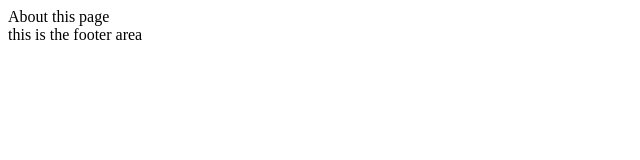
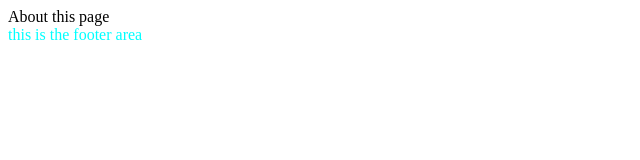
Before and after one commit to dravendan0123-ux/git-tutorial-dx, a plain HTML site: page about.html in a window 1280 px wide. Shown: the whole page, without its empty margins (0-640 px from the left). Drawn offline with Linux system fonts and the light colour scheme.

Commit message:
Redesigned about page

```diff
--- a/about.html
+++ b/about.html
@@ -4,6 +4,11 @@
     <meta charset="UTF-8">
     <meta name="viewport" content="width=device-width, initial-scale=1.0">
     <title>About</title>
+    <style>
+        footer{
+            color: aqua;
+        }
+    </style>
 </head>
 <body>
     About this page
```
